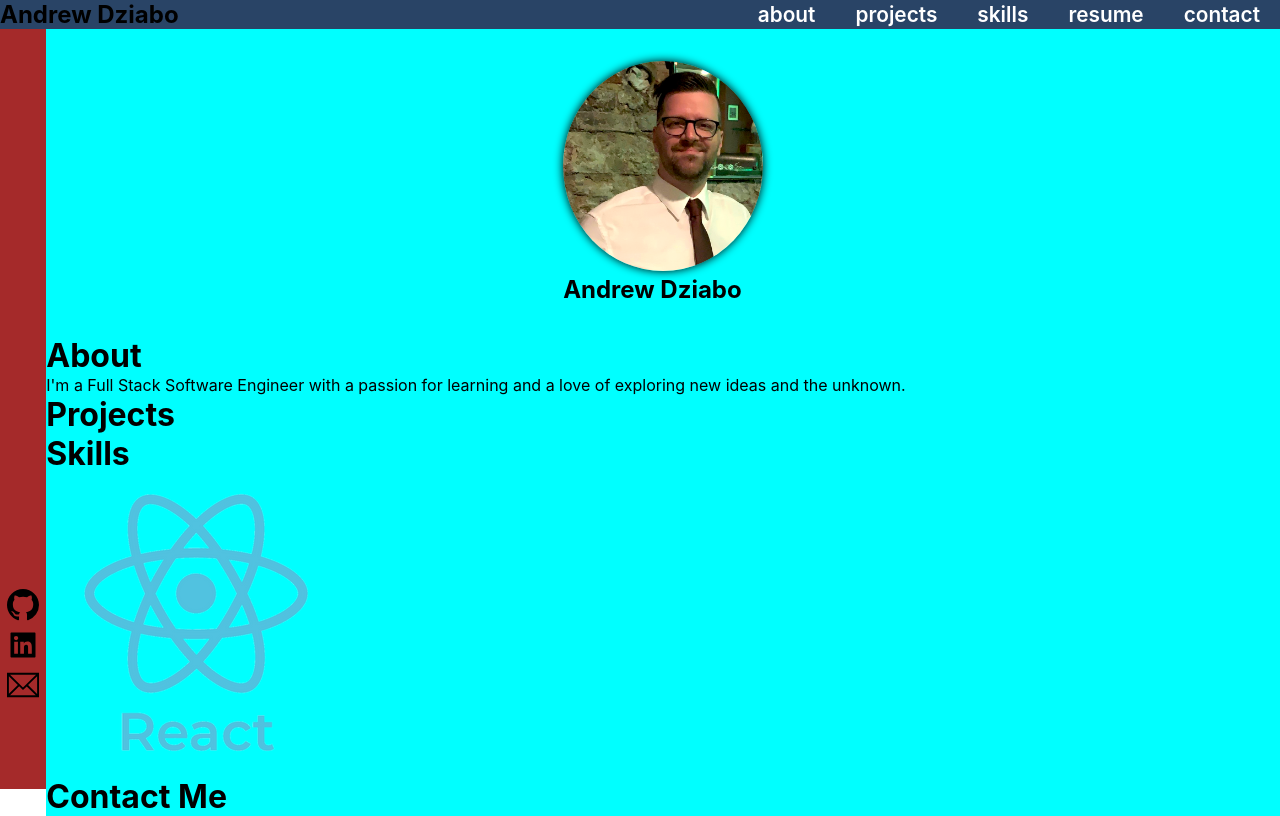
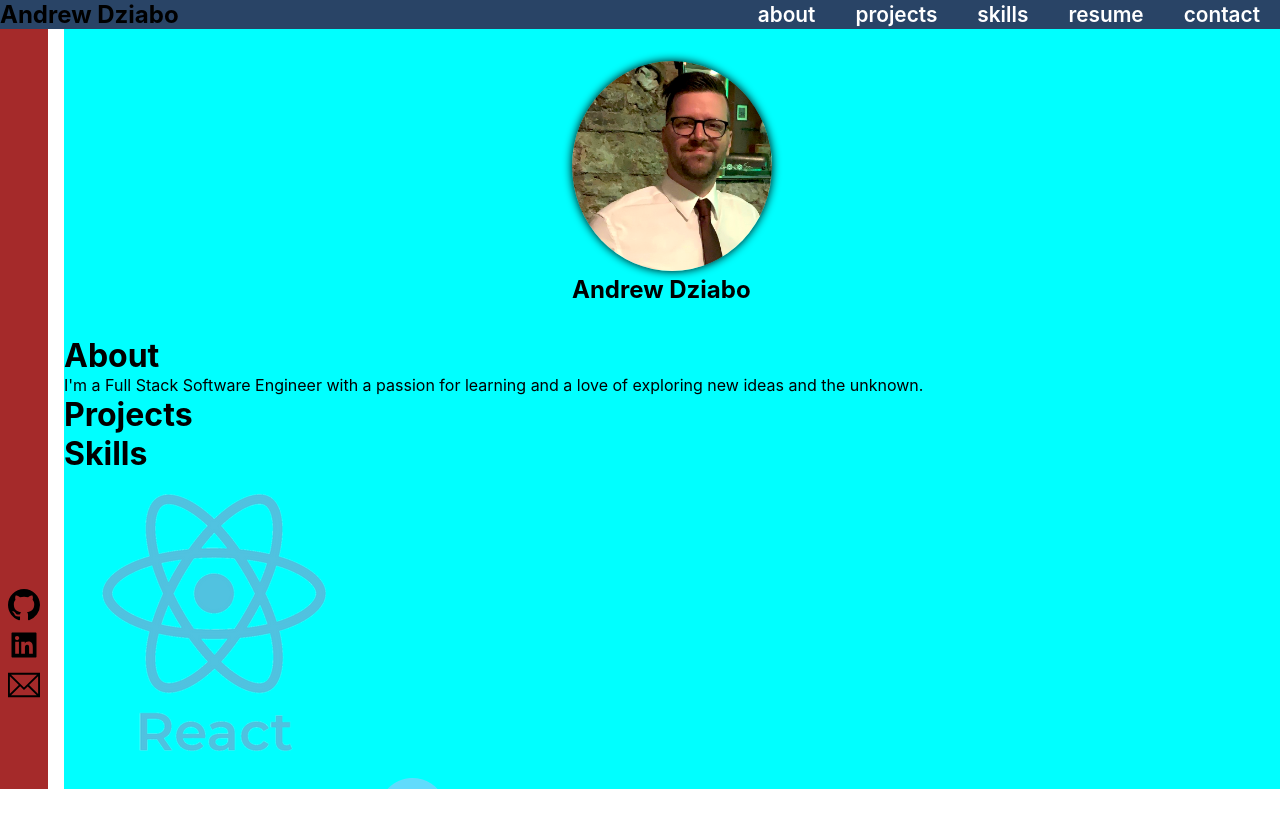
Before and after one commit to AndyDziabo/portfolio, a React (Create React App) app: page / in a window 1280 px wide. Built offline with nearby package versions, Linux system fonts and the light colour scheme.

Commit message:
Main layout css reconfigured

```diff
--- a/src/components/Main.js
+++ b/src/components/Main.js
@@ -27,6 +27,12 @@ function Main(){
                 <div>
                     <img src={reactIcon} alt='react' />
                 </div>
+                <div>
+                    <img src={reactRouterIcon} alt='react-router' />
+                </div>
+                <div>
+                    <img src={reactIcon} alt='react' />
+                </div>
             </div>
             <h1>Contact Me</h1>
             <div>
--- a/src/index.css
+++ b/src/index.css
@@ -18,7 +18,7 @@ code {
 }
 
 .main-container {
-  display: flex;
+  /* display: flex; */
 }
 
 nav{
@@ -72,6 +72,7 @@ nav{
 }
 
 .sidebar {
+  display: inline-block;
   background-color: brown;
   width: 3rem;
   height: 95vh;
@@ -87,11 +88,15 @@ nav{
 }
 
 .main {
+  display: inline-block;
+  float: right;
   background-color: aqua;
   /* display: flex; */
   /* justify-content: center; */
-  /* overflow-y: scroll; */
-  width: 100%;
+  height: 95vh;
+  overflow: hidden;
+  overflow-y: scroll;
+  width: 95%;
 
 }
 
```
